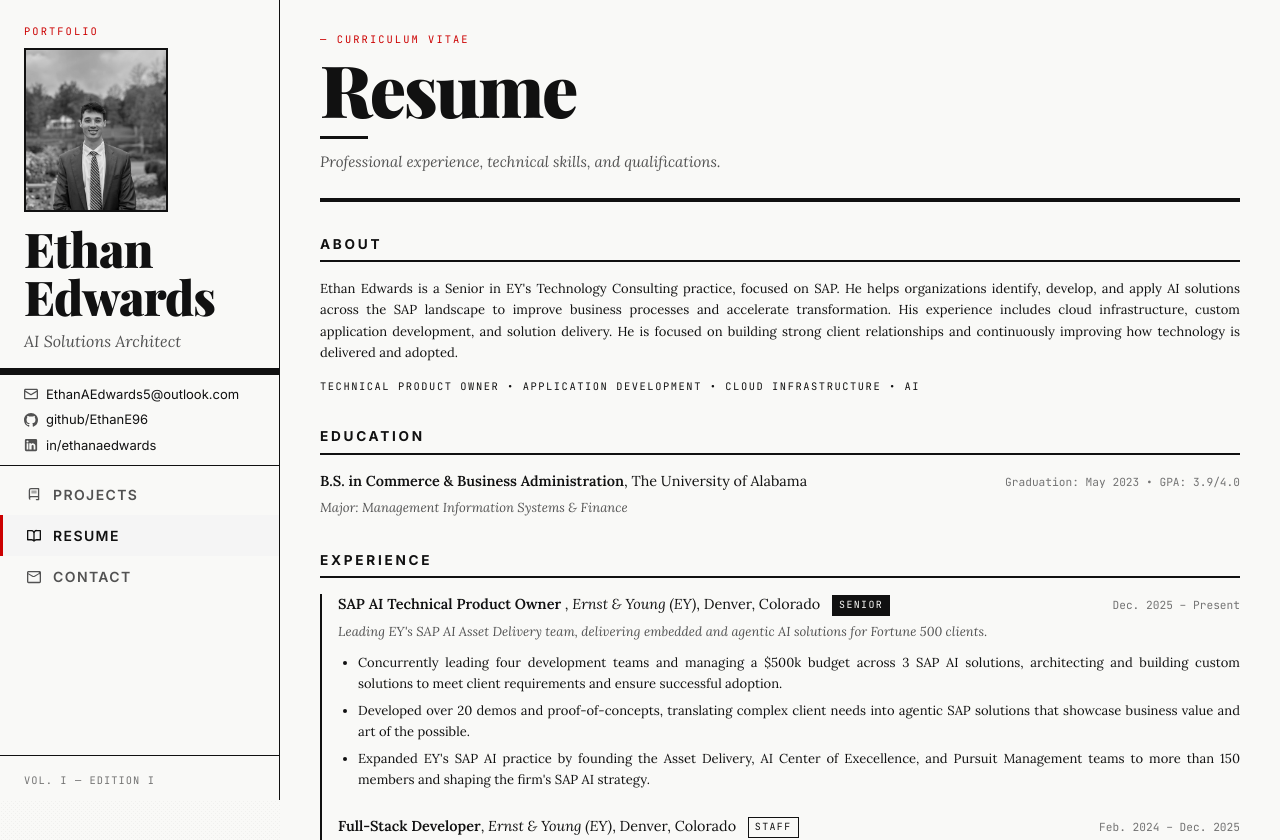
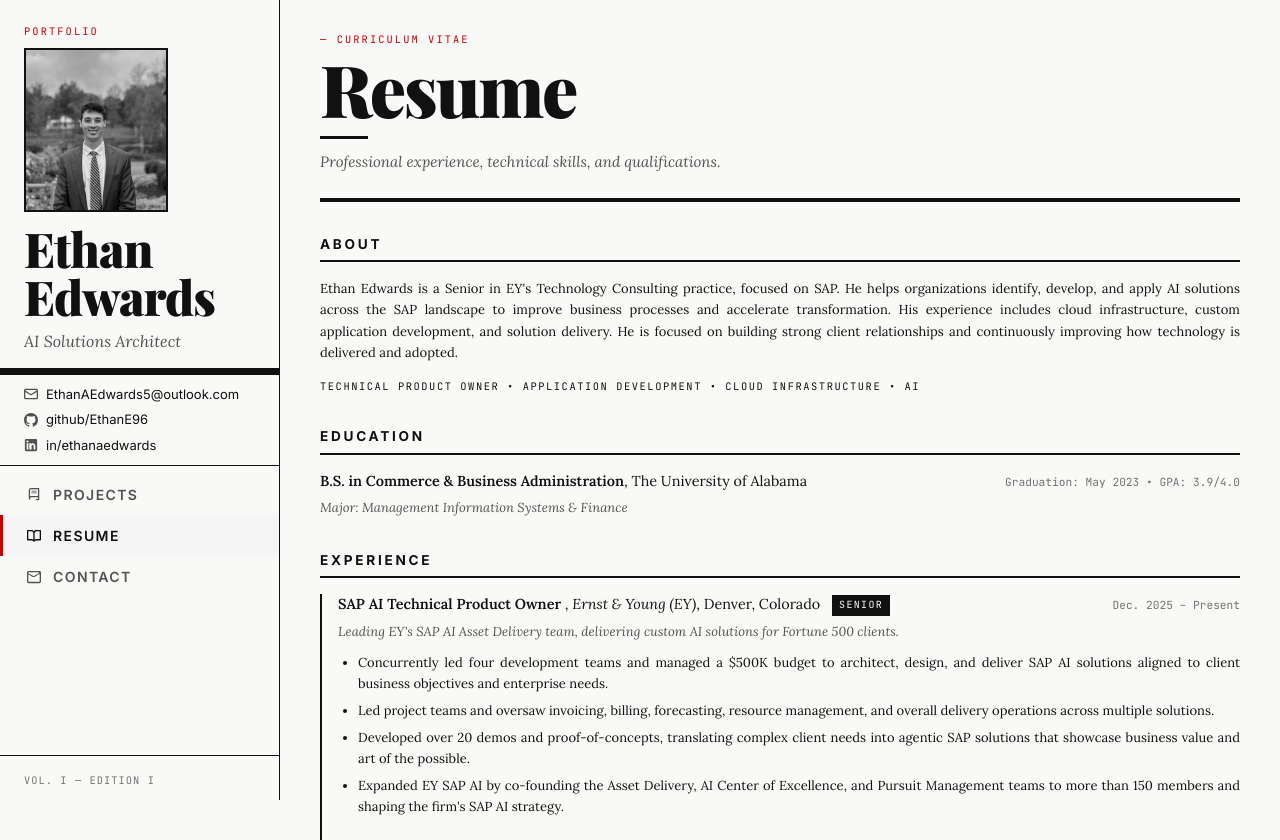
Before and after one commit to EthanE96/Personal_Site, an Angular app: page /resume in a window 1280 px wide. Shown: the top 840 px of the page. Built offline with nearby package versions, Linux system fonts and the light colour scheme; a web font is replaced by a local one.

Commit message:
Update Resume

```diff
--- a/src/app/pages/resume/resume.html
+++ b/src/app/pages/resume/resume.html
@@ -93,25 +93,29 @@
             </div>
           </div>
           <p class="font-body text-[0.8125rem] italic text-neutral-600 m-0">
-            Leading EY's SAP AI Asset Delivery team, delivering embedded and agentic AI solutions
-            for Fortune 500 clients.
+            Leading EY's SAP AI Asset Delivery team, delivering custom AI solutions for Fortune
+            500 clients.
           </p>
           <ul
             class="mt-1 pl-5 font-body text-[0.8125rem] text-ink leading-relaxed text-justify list-disc [&>li]:mb-1.5"
           >
             <li>
-              Concurrently leading four development teams and managing a $500k budget across 3
-              SAP AI solutions, architecting and building custom solutions to meet client
-              requirements and ensure successful adoption.
+              Concurrently led four development teams and managed a $500K budget to architect,
+              design, and deliver SAP AI solutions aligned to client business objectives and
+              enterprise needs.
+            </li>
+            <li>
+              Led project teams and oversaw invoicing, billing, forecasting, resource management,
+              and overall delivery operations across multiple solutions.
             </li>
             <li>
               Developed over 20 demos and proof-of-concepts, translating complex client needs into
               agentic SAP solutions that showcase business value and art of the possible.
             </li>
             <li>
-              Expanded EY's SAP AI practice by founding the Asset Delivery, AI Center of
-              Execellence, and Pursuit Management teams to more than 150 members and shaping the
-              firm's SAP AI strategy.
+              Expanded EY SAP AI by co-founding the Asset Delivery, AI Center of Excellence, and
+              Pursuit Management teams to more than 150 members and shaping the firm's SAP AI
+              strategy.
             </li>
           </ul>
         </div>
```
